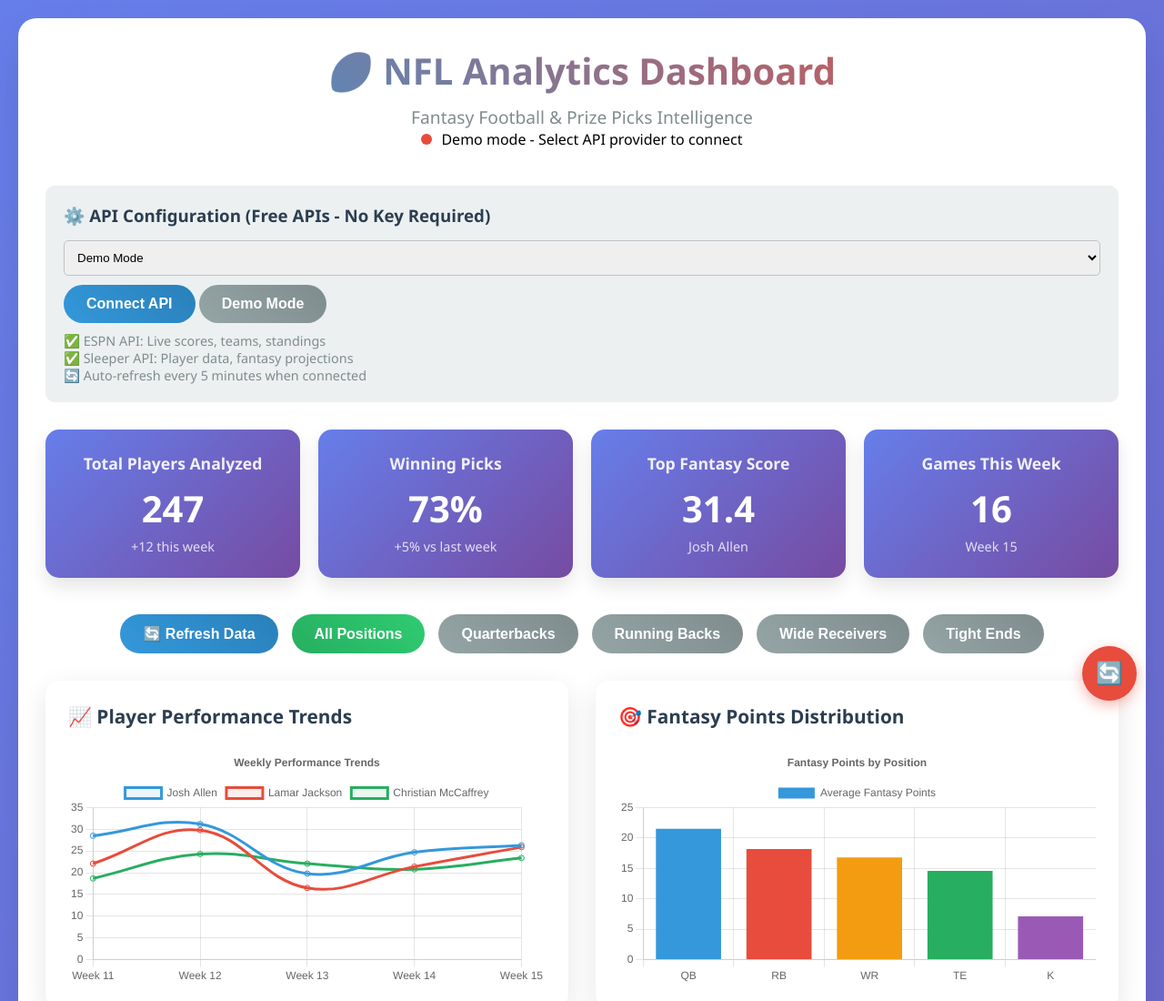
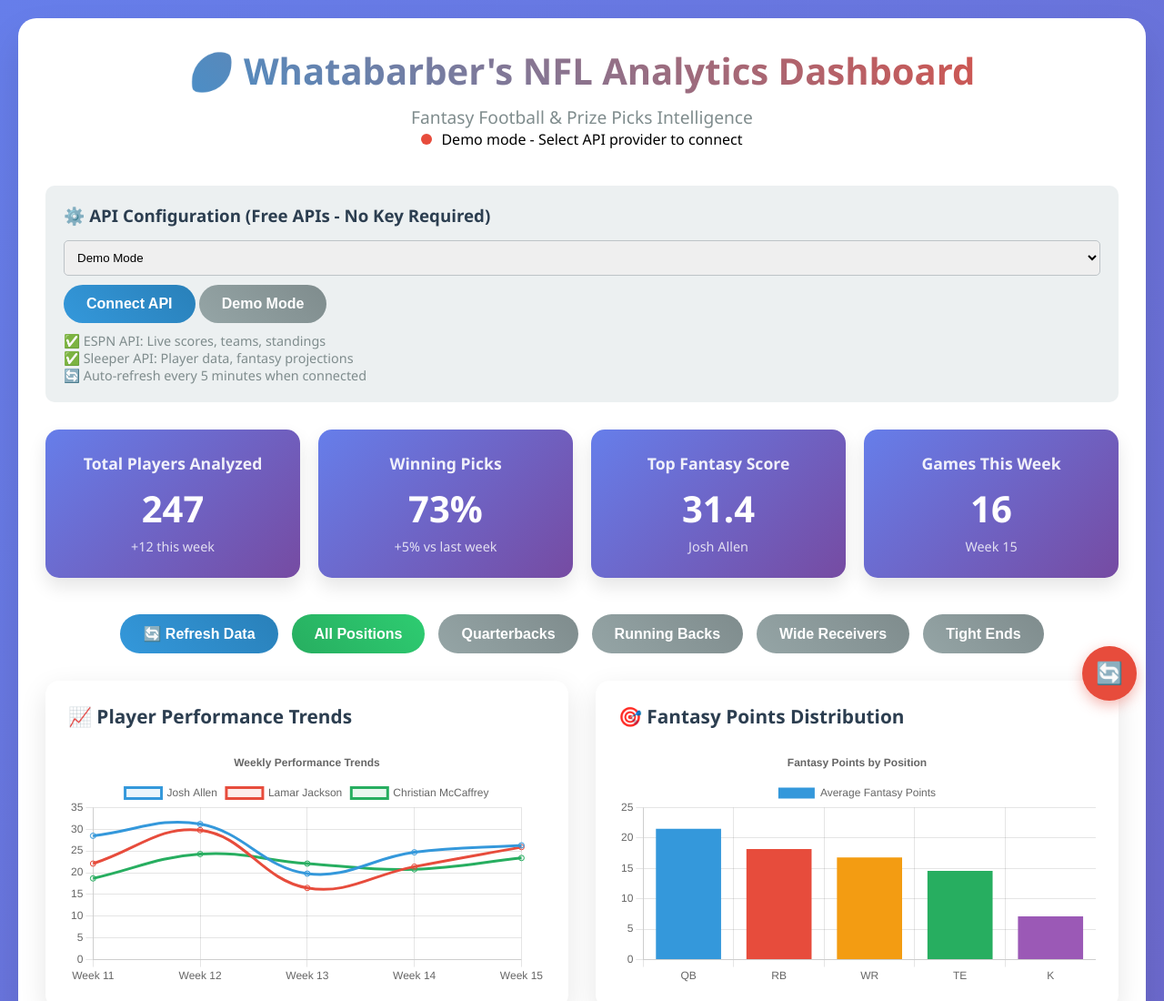
Before and after one commit to whatabarber/nfl-dashboard, a plain HTML site: page index.html in a window 1280 px wide. Shown: the top 1100 px of the page at 91% size. Drawn offline with nearby package versions, Linux system fonts and the light colour scheme.

Commit message:
Update index.html

```diff
--- a/index.html
+++ b/index.html
@@ -360,7 +360,7 @@
 <body>
     <div class="container">
         <div class="header">
-            <h1>🏈 NFL Analytics Dashboard</h1>
+            <h1>🏈 Whatabarber's NFL Analytics Dashboard</h1>
             <p>Fantasy Football & Prize Picks Intelligence</p>
             <div class="api-status">
                 <div class="status-indicator" id="apiStatus"></div>
```
